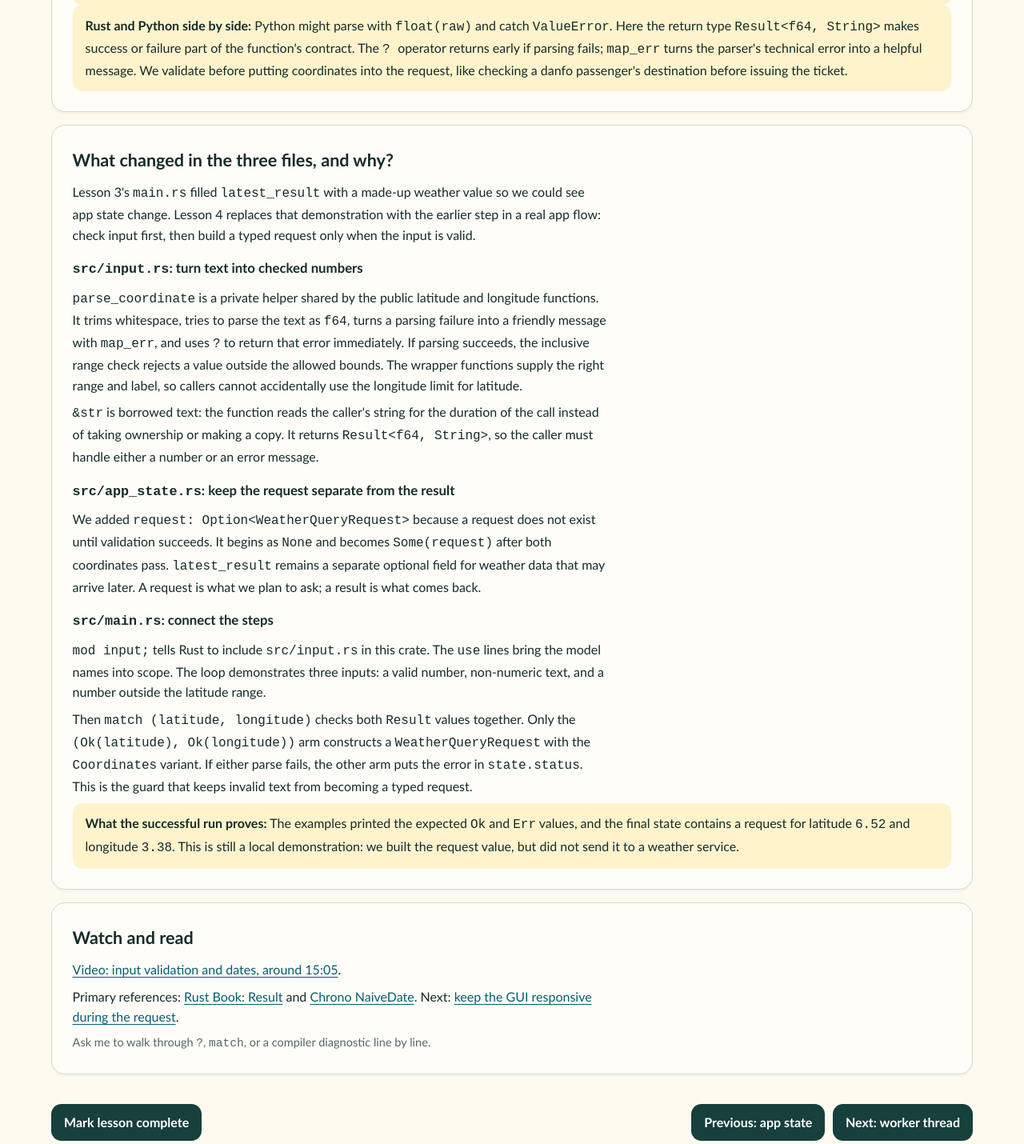
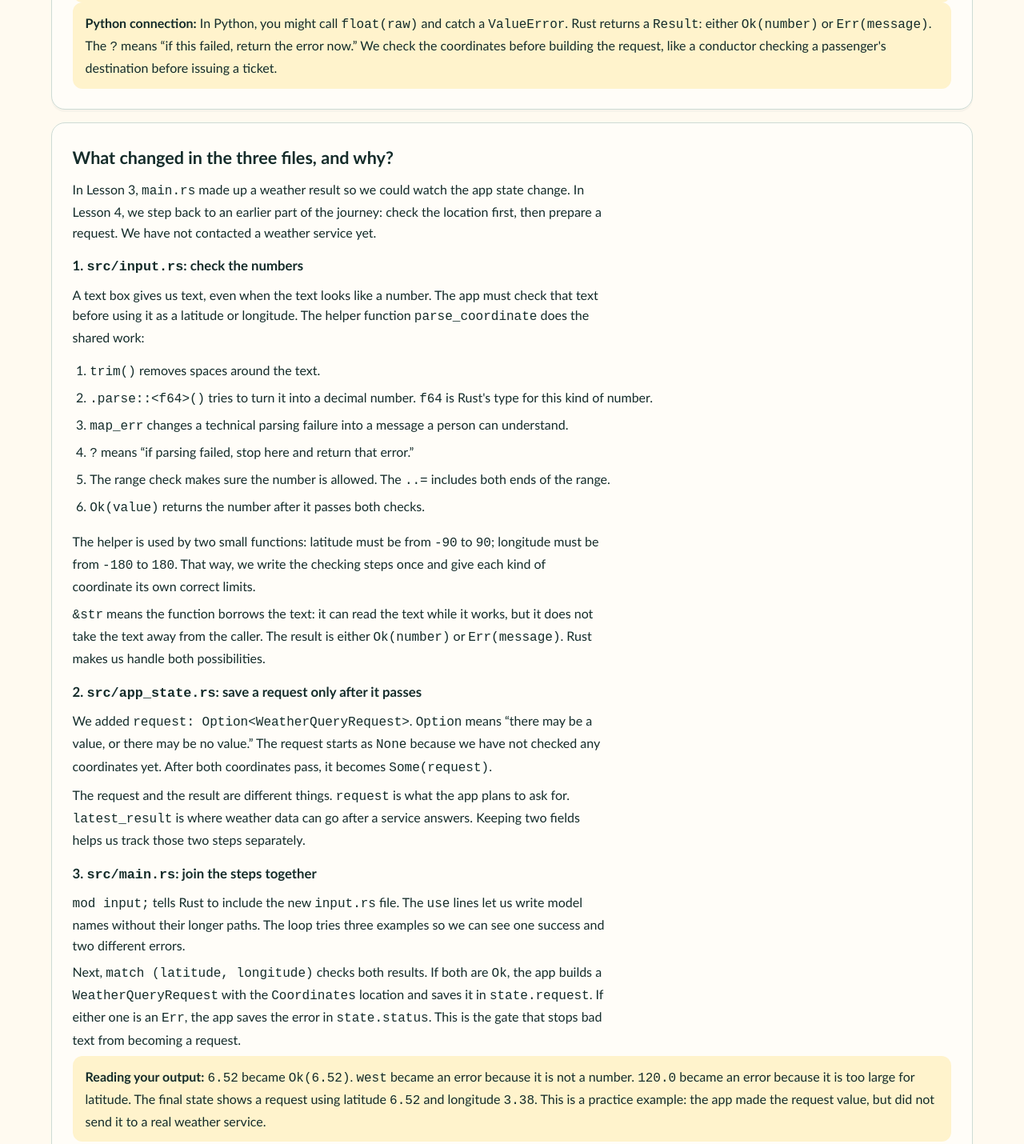
Before and after one commit to theAfricanQuant/weather_app, a plain HTML site: page lessons/0004-validate-input.html in a window 1280 px wide. Shown: the part 5788-7218 px from the top of the page at 80% size. Drawn offline with Linux system fonts and the light colour scheme.

Commit message:
Simplify Lesson 4 explanations

```diff
--- a/lessons/0004-validate-input.html
+++ b/lessons/0004-validate-input.html
@@ -203,22 +203,35 @@ fn main() {
     println!("Request state:\n{state:#?}");
 }</code></pre>
       <p>Save the files and run <code>cargo run</code>. You should see <code>6.52</code> accepted, <code>west</code> rejected as non-numeric, and <code>120.0</code> rejected as an invalid latitude. Then the final state contains a coordinate-based request.</p>
-      <div class="callout"><strong>Why are there still warnings?</strong> The <code>dead_code</code> warnings are expected in this staged learning app: some fields and model variants are waiting for later lessons to use them. Rust intentionally does not count a derived <code>Debug</code> print as the program reading those fields. For example, the latitude and longitude show in the printed request, but we have not yet used them to make a weather request. Cargo can finish successfully with these warnings; the checks above tell us whether Lesson 4 works.</div>
-      <div class="callout"><strong>Rust and Python side by side:</strong> Python might parse with <code>float(raw)</code> and catch <code>ValueError</code>. Here the return type <code>Result&lt;f64, String&gt;</code> makes success or failure part of the function's contract. The <code>? </code> operator returns early if parsing fails; <code>map_err</code> turns the parser's technical error into a helpful message. We validate before putting coordinates into the request, like checking a danfo passenger's destination before issuing the ticket.</div>
+      <div class="callout"><strong>Why are there still warnings?</strong> These warnings are reminders that some parts of the app are waiting for later lessons. For example, we have not used <code>input_location</code> or <code>loading</code> yet. Rust also does not count the pretty <code>Debug</code> print as using a field in the app's logic. Printing a value helps us look at it; later, the program will need to read values to make decisions or contact a weather service. The warnings are not errors, so Cargo can still finish successfully.</div>
+      <div class="callout"><strong>Python connection:</strong> In Python, you might call <code>float(raw)</code> and catch a <code>ValueError</code>. Rust returns a <code>Result</code>: either <code>Ok(number)</code> or <code>Err(message)</code>. The <code>?</code> means “if this failed, return the error now.” We check the coordinates before building the request, like a conductor checking a passenger's destination before issuing a ticket.</div>
     </section>
 
     <section class="tech-card card-pad">
       <h2>What changed in the three files, and why?</h2>
-      <p>Lesson 3's <code>main.rs</code> filled <code>latest_result</code> with a made-up weather value so we could see app state change. Lesson 4 replaces that demonstration with the earlier step in a real app flow: check input first, then build a typed request only when the input is valid.</p>
-      <h3><code>src/input.rs</code>: turn text into checked numbers</h3>
-      <p><code>parse_coordinate</code> is a private helper shared by the public latitude and longitude functions. It trims whitespace, tries to parse the text as <code>f64</code>, turns a parsing failure into a friendly message with <code>map_err</code>, and uses <code>?</code> to return that error immediately. If parsing succeeds, the inclusive range check rejects a value outside the allowed bounds. The wrapper functions supply the right range and label, so callers cannot accidentally use the longitude limit for latitude.</p>
-      <p><code>&amp;str</code> is borrowed text: the function reads the caller's string for the duration of the call instead of taking ownership or making a copy. It returns <code>Result&lt;f64, String&gt;</code>, so the caller must handle either a number or an error message.</p>
-      <h3><code>src/app_state.rs</code>: keep the request separate from the result</h3>
-      <p>We added <code>request: Option&lt;WeatherQueryRequest&gt;</code> because a request does not exist until validation succeeds. It begins as <code>None</code> and becomes <code>Some(request)</code> after both coordinates pass. <code>latest_result</code> remains a separate optional field for weather data that may arrive later. A request is what we plan to ask; a result is what comes back.</p>
-      <h3><code>src/main.rs</code>: connect the steps</h3>
-      <p><code>mod input;</code> tells Rust to include <code>src/input.rs</code> in this crate. The <code>use</code> lines bring the model names into scope. The loop demonstrates three inputs: a valid number, non-numeric text, and a number outside the latitude range.</p>
-      <p>Then <code>match (latitude, longitude)</code> checks both <code>Result</code> values together. Only the <code>(Ok(latitude), Ok(longitude))</code> arm constructs a <code>WeatherQueryRequest</code> with the <code>Coordinates</code> variant. If either parse fails, the other arm puts the error in <code>state.status</code>. This is the guard that keeps invalid text from becoming a typed request.</p>
-      <div class="callout"><strong>What the successful run proves:</strong> The examples printed the expected <code>Ok</code> and <code>Err</code> values, and the final state contains a request for latitude <code>6.52</code> and longitude <code>3.38</code>. This is still a local demonstration: we built the request value, but did not send it to a weather service.</div>
+      <p>In Lesson 3, <code>main.rs</code> made up a weather result so we could watch the app state change. In Lesson 4, we step back to an earlier part of the journey: check the location first, then prepare a request. We have not contacted a weather service yet.</p>
+
+      <h3>1. <code>src/input.rs</code>: check the numbers</h3>
+      <p>A text box gives us text, even when the text looks like a number. The app must check that text before using it as a latitude or longitude. The helper function <code>parse_coordinate</code> does the shared work:</p>
+      <ol>
+        <li><code>trim()</code> removes spaces around the text.</li>
+        <li><code>.parse::&lt;f64&gt;()</code> tries to turn it into a decimal number. <code>f64</code> is Rust's type for this kind of number.</li>
+        <li><code>map_err</code> changes a technical parsing failure into a message a person can understand.</li>
+        <li><code>?</code> means “if parsing failed, stop here and return that error.”</li>
+        <li>The range check makes sure the number is allowed. The <code>..=</code> includes both ends of the range.</li>
+        <li><code>Ok(value)</code> returns the number after it passes both checks.</li>
+      </ol>
+      <p>The helper is used by two small functions: latitude must be from <code>-90</code> to <code>90</code>; longitude must be from <code>-180</code> to <code>180</code>. That way, we write the checking steps once and give each kind of coordinate its own correct limits.</p>
+      <p><code>&amp;str</code> means the function borrows the text: it can read the text while it works, but it does not take the text away from the caller. The result is either <code>Ok(number)</code> or <code>Err(message)</code>. Rust makes us handle both possibilities.</p>
+
+      <h3>2. <code>src/app_state.rs</code>: save a request only after it passes</h3>
+      <p>We added <code>request: Option&lt;WeatherQueryRequest&gt;</code>. <code>Option</code> means “there may be a value, or there may be no value.” The request starts as <code>None</code> because we have not checked any coordinates yet. After both coordinates pass, it becomes <code>Some(request)</code>.</p>
+      <p>The request and the result are different things. <code>request</code> is what the app plans to ask for. <code>latest_result</code> is where weather data can go after a service answers. Keeping two fields helps us track those two steps separately.</p>
+
+      <h3>3. <code>src/main.rs</code>: join the steps together</h3>
+      <p><code>mod input;</code> tells Rust to include the new <code>input.rs</code> file. The <code>use</code> lines let us write model names without their longer paths. The loop tries three examples so we can see one success and two different errors.</p>
+      <p>Next, <code>match (latitude, longitude)</code> checks both results. If both are <code>Ok</code>, the app builds a <code>WeatherQueryRequest</code> with the <code>Coordinates</code> location and saves it in <code>state.request</code>. If either one is an <code>Err</code>, the app saves the error in <code>state.status</code>. This is the gate that stops bad text from becoming a request.</p>
+      <div class="callout"><strong>Reading your output:</strong> <code>6.52</code> became <code>Ok(6.52)</code>. <code>west</code> became an error because it is not a number. <code>120.0</code> became an error because it is too large for latitude. The final state shows a request using latitude <code>6.52</code> and longitude <code>3.38</code>. This is a practice example: the app made the request value, but did not send it to a real weather service.</div>
     </section>
 
     <section class="tech-card card-pad">
```
